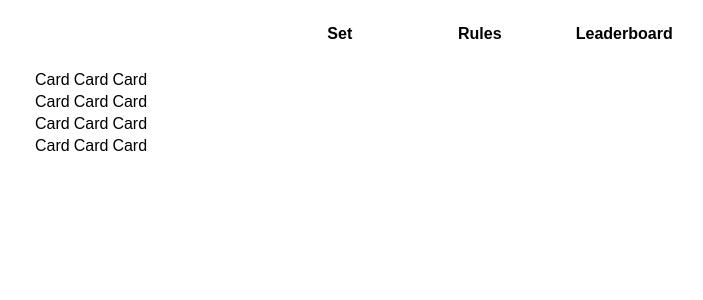
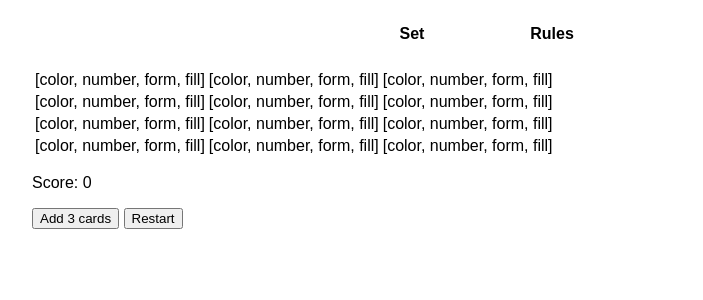
Before and after one commit to enarve/set, a Flask app: page / in a window 1280 px wide. Shown: the top 300 px of the page, without its empty margins (158-861 px from the left). Run offline with Flask 3, Linux system fonts and the light colour scheme.

Commit message:
First card model

```diff
--- a/app.py
+++ b/app.py
@@ -1,4 +1,6 @@
 from flask import Flask, render_template
+
+from model import Card
 
 app = Flask(__name__)
 
--- a/templates/base.html
+++ b/templates/base.html
@@ -21,9 +21,9 @@
                     <li>
                         <a href="/rules">Rules</a>
                     </li>
-                    <li>
+                    <!-- <li>
                         <a href="/leaderboard">Leaderboard</a>
-                    </li>
+                    </li> -->
                 </ul>
             </nav>
             </div>
--- a/templates/index.html
+++ b/templates/index.html
@@ -11,11 +11,17 @@
         {% for column in range(columns) %}
             <td>
                 <div class="card">
-                    Card
+                    [color, number, form, fill]
                 </div>
             </td>
         {% endfor %}
     </tr>
     {% endfor %}
     </table>
+
+    <div>
+        <p>Score: 0</p>
+        <button>Add 3 cards</button>
+        <button>Restart</button>
+    </div>
 {% endblock %}
```
Also changed, not shown: model.py (added, +10 -0 lines).
